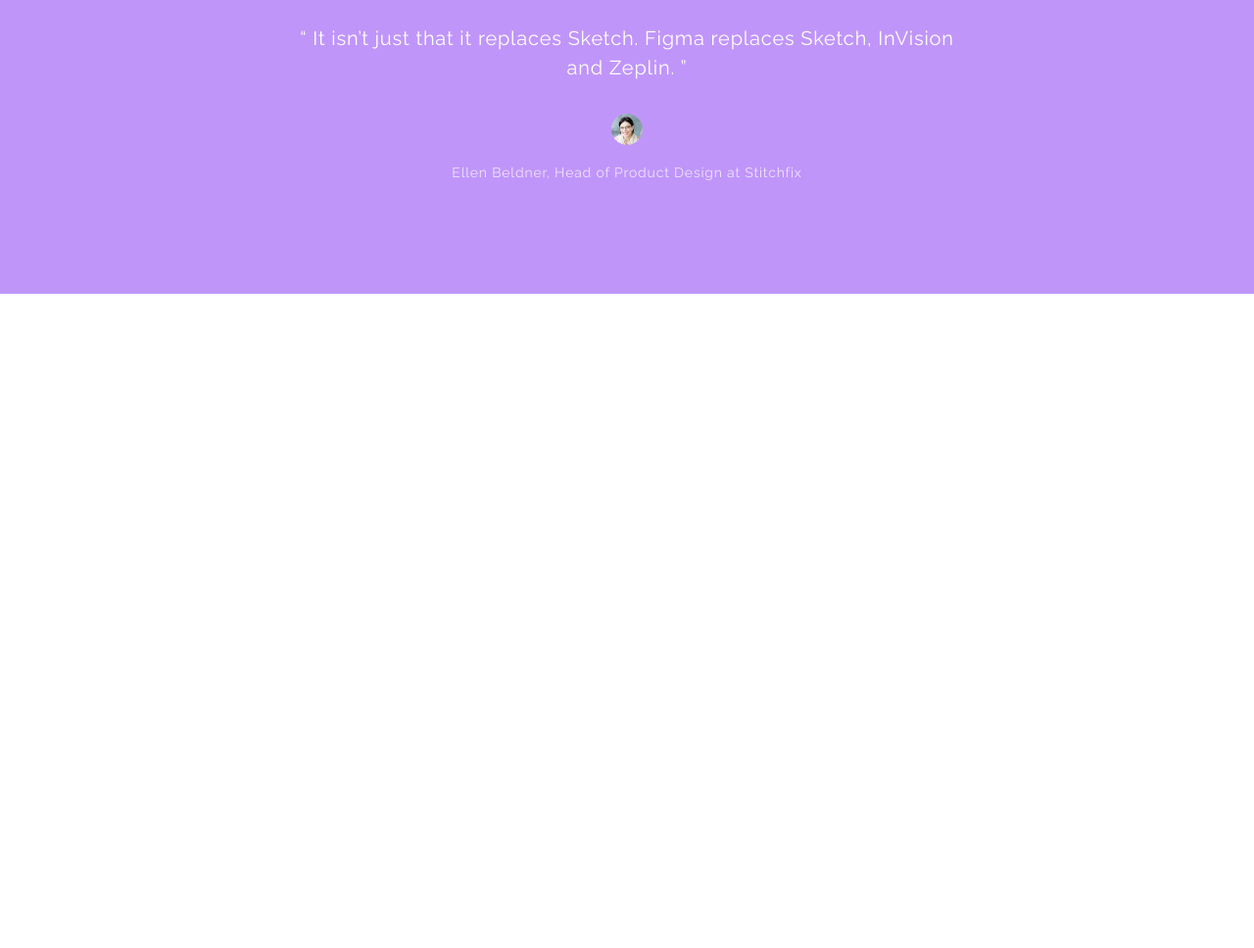
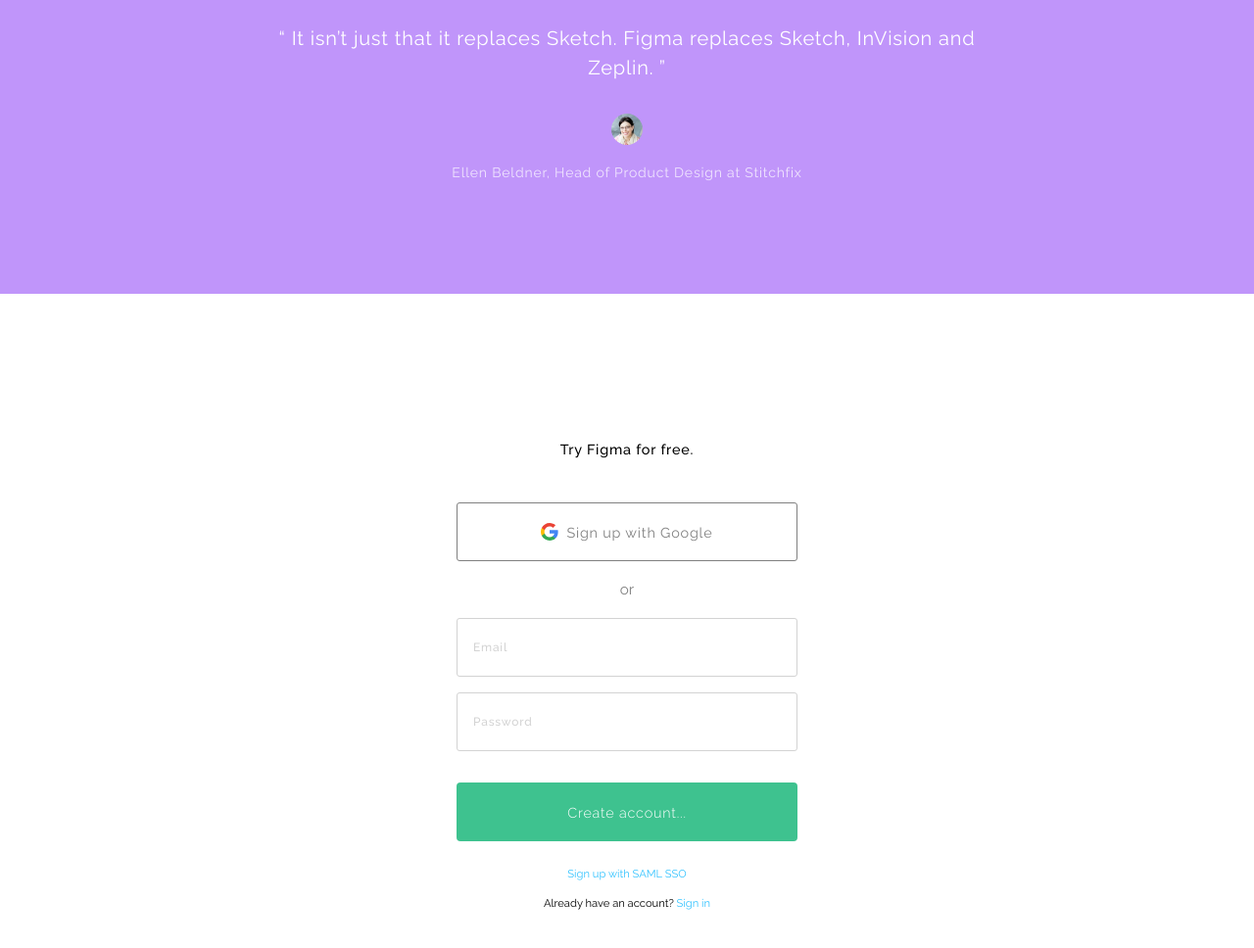
Before and after one commit to nickthanasiu/figma-clone-wl, a website: page public/index.html in a window 1280 px wide. Shown: the part 4827-5795 px from the top of the page at 98% size. Before the commit the page ends 5127 px from the top, so only its background shows below. Drawn offline with Linux system fonts and the light colour scheme.

Commit message:
Add signup form

```diff
--- a/public/index.html
+++ b/public/index.html
@@ -280,7 +280,7 @@
     <!-- Testimonials section -->
     <section class="testimonials purple section">
       <q class="testimonials__quote">
-        It isn’t just that it replaces Sketch. Figma replaces Sketch, InVision<br /> and Zeplin.
+        It isn’t just that it replaces Sketch. Figma replaces Sketch, InVision and Zeplin.
       </q>
 
       <img class="testimonials__img" src="assets/jpg/testimonial_ellen.jpg" />
@@ -289,5 +289,44 @@
         Ellen Beldner, Head of Product Design at Stitchfix
       </p>
     </section>
+
+    <!-- Signup section -->
+    <section class="signup section">
+      <h3 class="signup__header header">
+        Try Figma for free.
+      </h3>
+
+      <form class="signup__form">
+        <button class="signup__with-google-btn" type="button">
+          <svg class="svg" width="18" height="18" xmlns="http://www.w3.org/2000/svg">
+            <path d="M17.64 9.2c0-.637-.057-1.25-.164-1.84H9v3.481h4.844c-.209 1.125-.843 2.079-1.796 2.717v2.258h2.908c1.702-1.567 2.684-3.874 2.684-6.615z" fill-rule="evenodd" fill="#4285f4"></path>
+            <path d="M9.003 18c2.43 0 4.467-.806 5.956-2.18l-2.908-2.259c-.806.54-1.837.86-3.048.86-2.344 0-4.328-1.584-5.036-3.711H.96v2.332C2.44 15.983 5.485 18 9.003 18z" fill-rule="evenodd" fill="#34a853"></path>
+            <path d="M3.964 10.712c-.18-.54-.282-1.117-.282-1.71 0-.593.102-1.17.282-1.71V4.96H.957C.347 6.175 0 7.55 0 9.002c0 1.452.348 2.827.957 4.042l3.007-2.332z" fill-rule="evenodd" fill="#fbbc05"></path>
+            <path d="M9.003 3.58c1.321 0 2.508.454 3.44 1.345l2.582-2.58C13.465.891 11.429 0 9.003 0 5.485 0 2.44 2.017.96 4.958L3.967 7.29c.708-2.127 2.692-3.71 5.036-3.71z" fill-rule="evenodd" fill="#ea4335"></path>
+          </svg>
+          <span class="signup__with-google-btn-text">
+            Sign up with Google
+          </span>
+        </button>
+
+        <span class="signup__form-or-span">
+          or
+        </span>
+
+        <input class="signup__form-input" type="text" name="email" placeholder="Email" />
+        <input class="signup__form-input" type="password" name="password" placeholder="Password" />
+        <button class="signup__form-submit-btn btn" type="submit">
+          Create account...
+        </button>
+      </form>
+
+      <a class="signup__link link" href="#">Sign up with SAML SSO</a>
+      <span class="signup__already-have-account">
+        Already have an account?
+        <a class="signup__signin-link link">
+          Sign in
+        </a>
+      </span>
+    </section>
   </body>
 </html>
--- a/scss/base/_colors.scss
+++ b/scss/base/_colors.scss
@@ -1,9 +1,8 @@
 $black: #000000;
 $white: #ffffff;
-
-
 $grey: #565656;
 
+$blue: rgb(48, 194, 255);
+
 $green: #3EC28F;
-
 $light_purple: #c095fa;
--- a/scss/components/_links.scss
+++ b/scss/components/_links.scss
@@ -1,8 +1,9 @@
+@import '../base/_colors.scss';
 @import  '../utilities/_breakpoints.scss';
 
 .link {
   text-decoration: none;
-  color: rgb(48, 194, 255);
+  color: $blue;
   font-size: .825rem;
 
   @include breakpoint-screen-sm-up {
--- a/scss/layout/_all.scss
+++ b/scss/layout/_all.scss
@@ -7,5 +7,5 @@
 @import 'collaboration';
 @import 'features';
 @import 'tutorials';
-@import 'signupform';
+@import 'signup';
 @import 'footer';
--- /dev/null
+++ b/scss/layout/_signup.scss
@@ -0,0 +1,110 @@
+@import '../base/_colors.scss';
+
+$google_btn_and_input_height: 60px;
+$border_radius: 3px;
+
+.signup {
+  width: 100%;
+  padding: 3.75rem 1.625rem 1.25rem;
+
+  display: flex;
+  flex-direction: column;
+  align-items: center;
+
+  @include breakpoint-screen-sm-up {
+    padding: 6.25rem 1.625rem 2.5rem;
+  }
+
+  @include breakpoint-screen-xlg-up {
+    padding: 9.375rem 1.625rem 5rem;
+  }
+
+  .signup__header {
+    color: black;
+    font-size: .9rem;
+    margin-bottom: 1.25rem;
+  }
+
+  .signup__form {
+    width: 25rem;
+    padding: 1.625rem;
+
+    display: flex;
+    flex-direction: column;
+    align-items: center;
+
+    .signup__with-google-btn {
+      background-color: white;
+      color: grey;
+      width: 100%;
+      height: $google_btn_and_input_height;
+      font-size: .9rem;
+      letter-spacing: .05rem;
+      border: 1px solid grey;
+      border-radius: $border_radius;
+      padding: 1rem 0;
+      cursor: pointer;
+
+      display: flex;
+      justify-content: center;
+      align-items: center;
+
+      &:hover {
+        background-color: rgba(0, 0, 0, .05);
+      }
+
+      .signup__with-google-btn-text {
+        margin-left: .5rem;
+      }
+    }
+
+    .signup__form-or-span {
+      color: grey;
+      font-size: .95rem;
+      margin: 1.25rem auto;
+    }
+
+    .signup__form-input {
+      width: 100%;
+      height: $google_btn_and_input_height;
+      border: 1px solid lightgrey;
+      border-radius: $border_radius;
+      margin-bottom: 1rem;
+      padding-left: 1rem;
+      font-size: .75rem;
+      letter-spacing: .05rem;
+
+      &:focus {
+        outline: none;
+        border: 1px solid $blue;
+      }
+
+      &::placeholder {
+        color: lightgrey;
+        font-size: .75rem;
+        font-weight: 500;
+        letter-spacing: .05rem;
+      }
+    }
+
+    .signup__form-submit-btn {
+      width: 100%;
+      height: $google_btn_and_input_height;
+      font-size: .9rem;
+      margin-top: 1rem;
+    }
+  }
+
+  .signup__link {
+    font-size: .7rem;
+    margin-bottom: 1rem;
+  }
+
+  .signup__already-have-account {
+    font-size: .7rem;
+
+    .signup__signin-link {
+      font-size: .7rem;
+    }
+  }
+}
```
Also changed, not shown: public/css/main.css, scss/layout/_signupform.scss (deleted).
